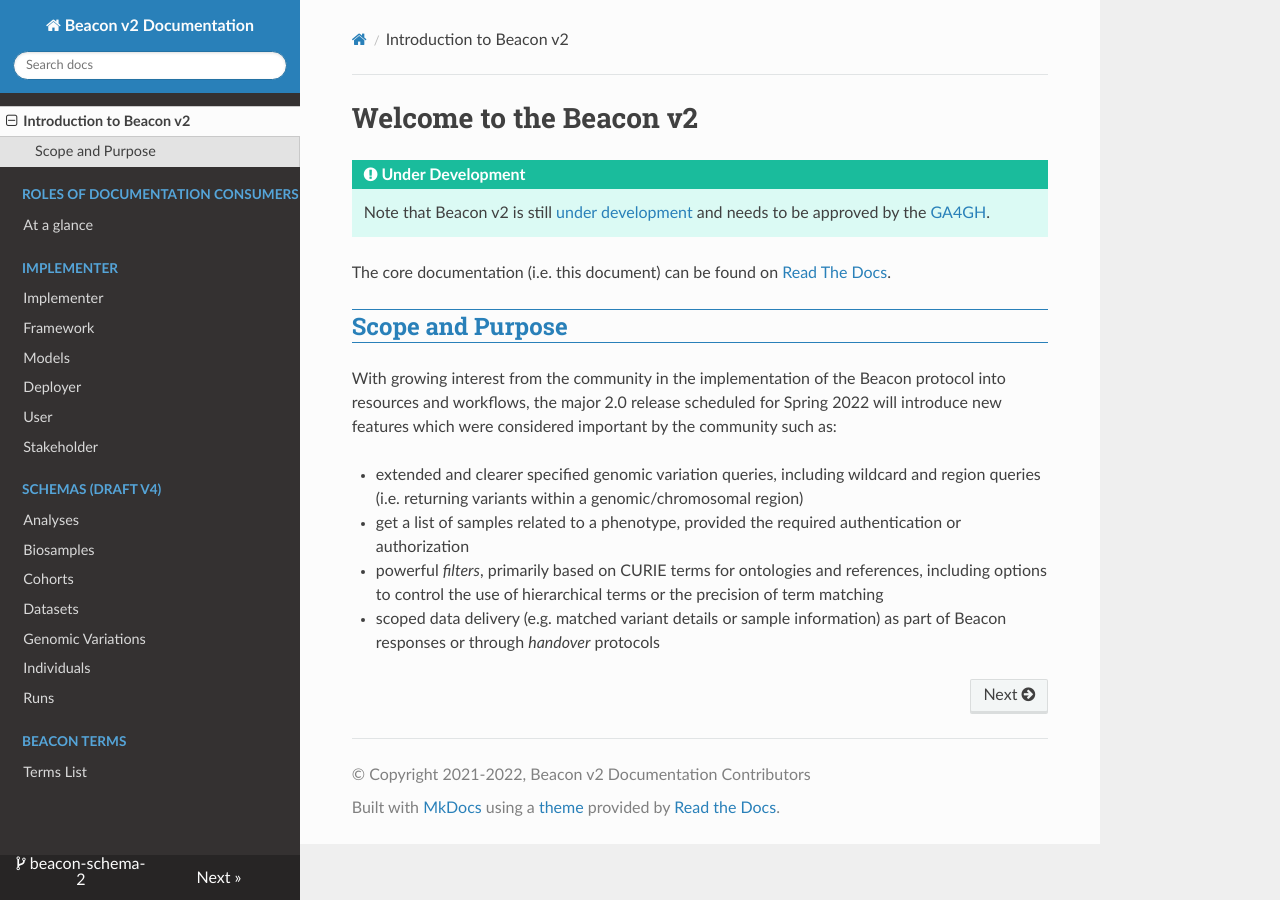
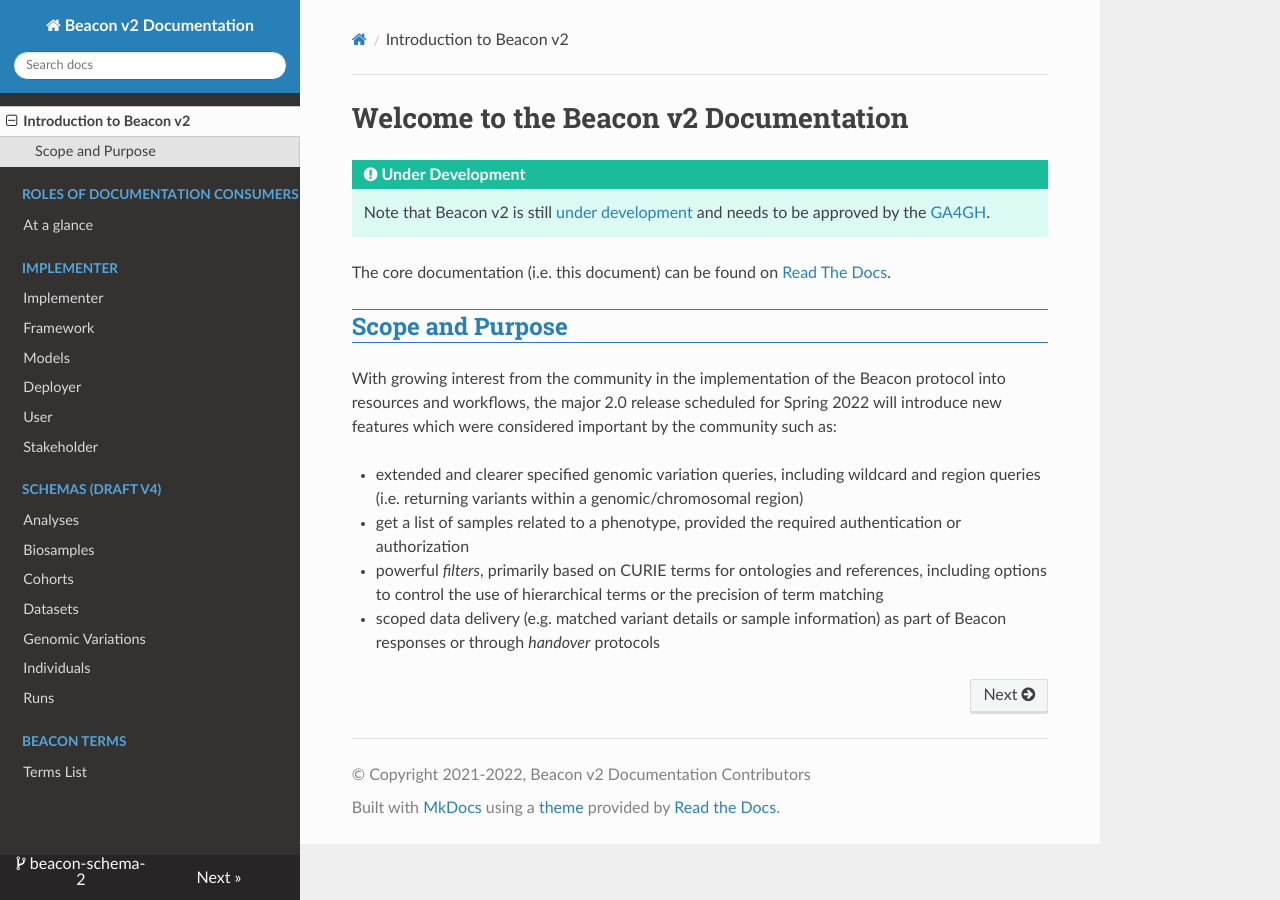
Before and after one commit to ga4gh-beacon/beacon-schema-2, an MkDocs documentation site: the page built from docs/index.md, in a window 1280 px wide. Built offline with MkDocs 1.6.1, drawn with Linux system fonts in a browser that asks for light colours; nearby versions of some CDN libraries.

Commit message:
Update index.md

```diff
--- a/docs/index.md
+++ b/docs/index.md
@@ -1,4 +1,4 @@
-# Welcome to the Beacon v2
+# Welcome to the Beacon v2 Documentation
 
 !!! Important "Under Development"
 
```
